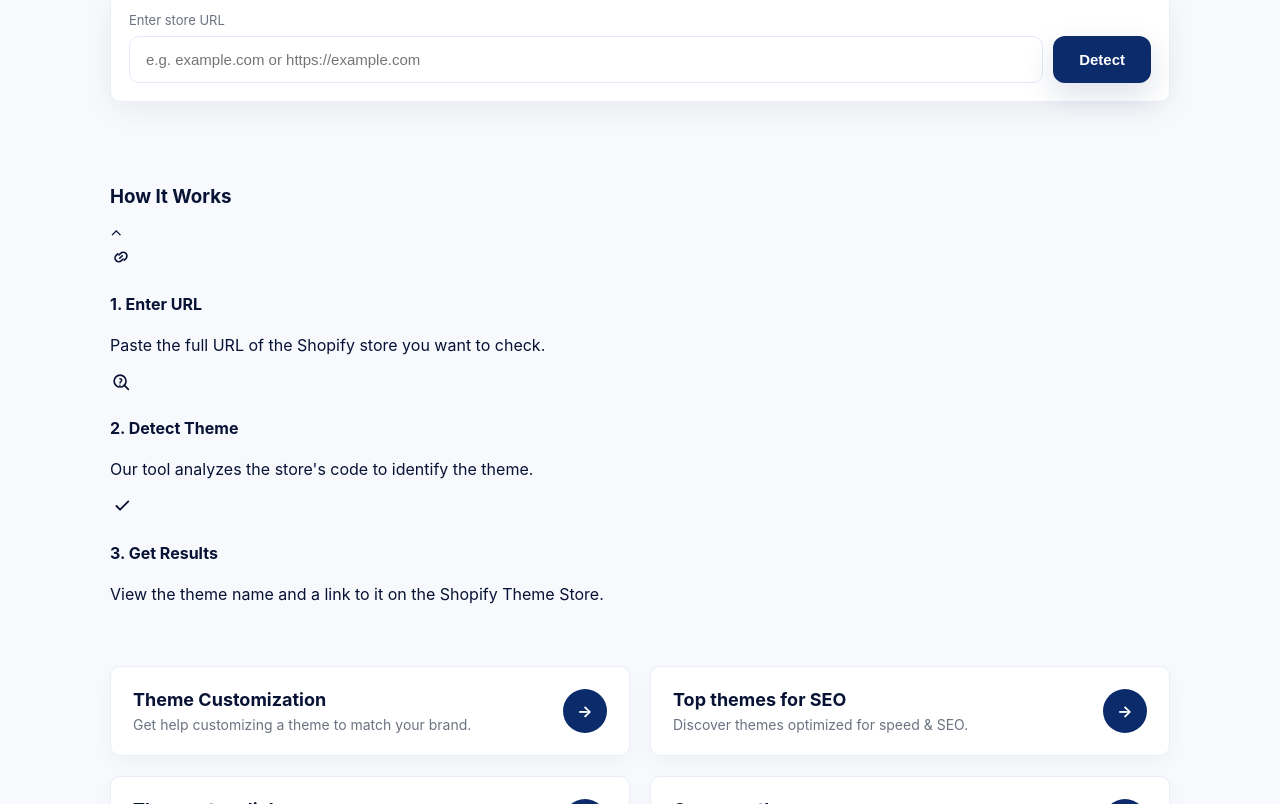
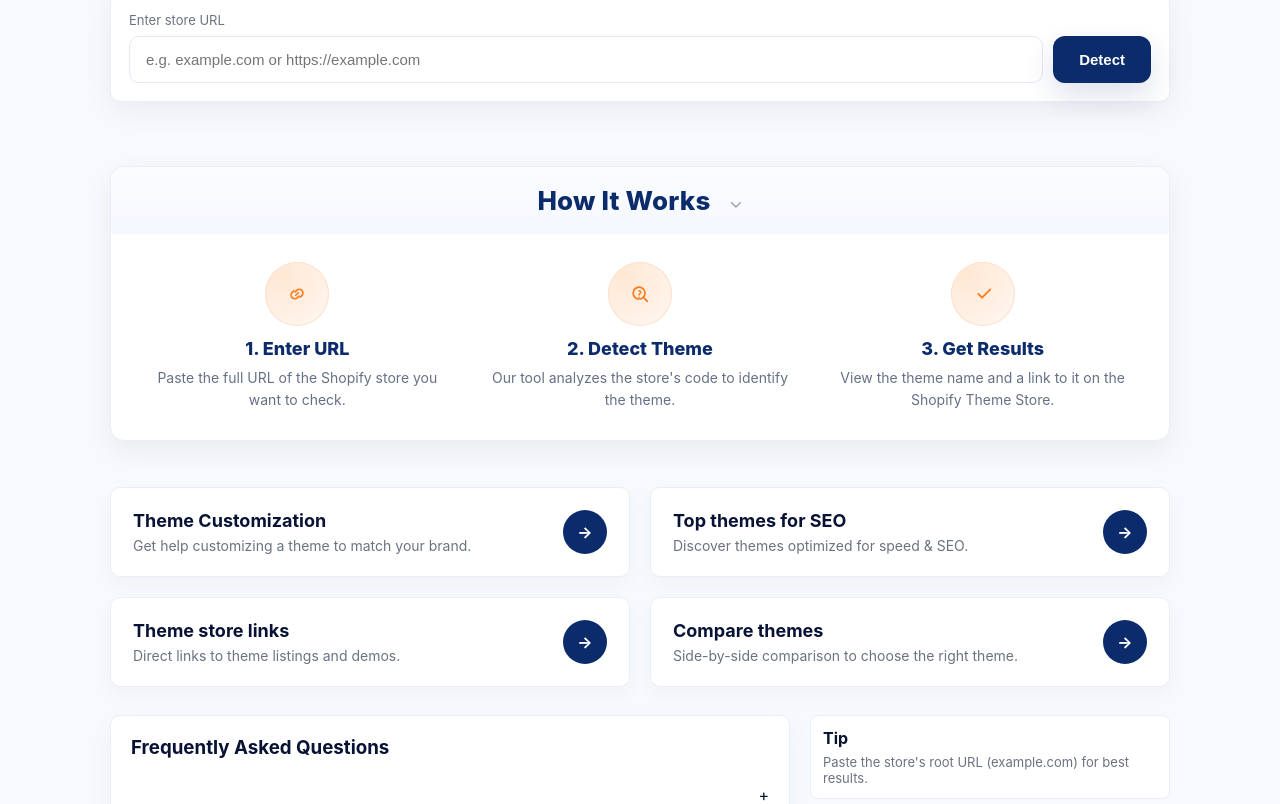
Before and after one commit to sanjeev28/themeSpot, a Next.js app: page / in a window 1280 px wide. Shown: the part 546-1350 px from the top of the page. Built offline with nearby package versions, Linux system fonts and the light colour scheme.

Commit message:
Update globals.css

```diff
--- a/styles/globals.css
+++ b/styles/globals.css
@@ -302,6 +302,51 @@ footer {
   text-align: center;
   color: var(--muted);
 }
+/* How It Works */
+.hiw-card{
+  background: var(--card);
+  border:1px solid var(--border);
+  border-radius:14px;
+  box-shadow:0 10px 28px rgba(7,18,53,.06);
+  overflow:hidden;
+}
+
+.hiw-head{
+  display:flex; align-items:center; justify-content:center; gap:10px;
+  padding:18px 20px;
+  background:linear-gradient(180deg,#fafcff 0%,#f5f8ff 100%);
+}
+
+.hiw-head h3{
+  margin:0; color:var(--navy);
+  font-family:Poppins,Inter,system-ui,-apple-system;
+  font-size:26px; font-weight:800; letter-spacing:.2px;
+}
+
+.hiw-chevron{ margin-left:8px; color:#99a3b3; font-size:18px; line-height:1; transform:rotate(180deg); }
+
+.hiw-grid{
+  display:grid; grid-template-columns:repeat(3,1fr);
+  gap:18px; padding:22px 24px 24px;
+}
+
+.hiw-step{ text-align:center; padding:6px 10px; }
+
+.hiw-ico{
+  width:64px;height:64px;margin:0 auto 12px;border-radius:50%;
+  display:grid;place-items:center;color:#ff7a1a;
+  background: radial-gradient(80px 80px at 25% 20%, #ffe8d4 0%, #fff2e8 60%, #ffffff 100%);
+  box-shadow: inset 0 0 0 1px #ffe0cc;
+}
+
+.hiw-step h4{ margin:0 0 8px; font-size:18px; font-weight:800; color:#0b2b6b; }
+
+.hiw-step p{ margin:0; font-size:14px; color:#667085; line-height:1.55; }
+
+/* Responsive */
+@media (max-width:980px){
+  .hiw-grid{ grid-template-columns:1fr; row-gap:16px; }
+}
 
 @media (max-width: 980px) {
   .cards-grid {
```
